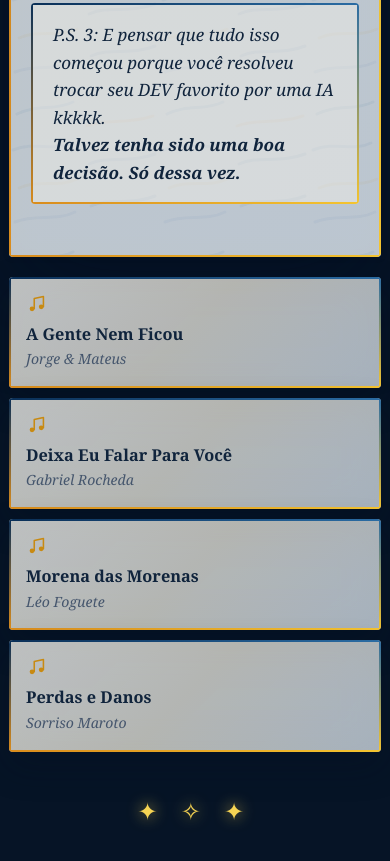
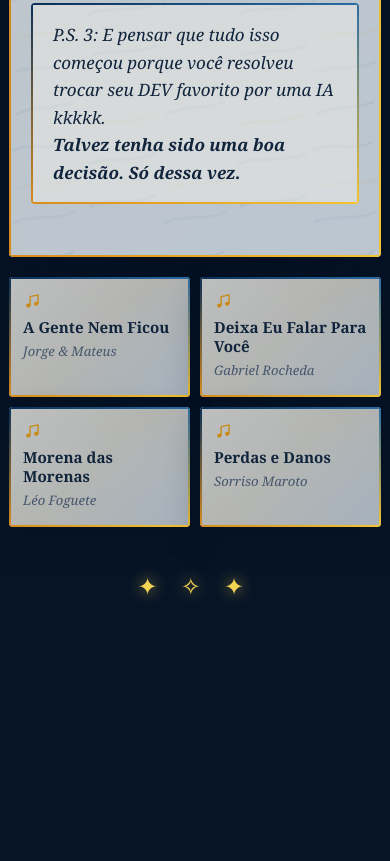
Before and after one commit to HDKAFL/oncinha, a website: page index.html in a window 390 px wide. Shown: the part 7050-7911 px from the top of the page. After the commit the page ends 7698 px from the top, so only its background shows below. Drawn offline with Linux system fonts and the light colour scheme.

Commit message:
Lay out the music cards in a 2x2 grid on phone and tablet
Replace the auto-fit grid with an explicit column count: four across on
desktop, two below 1024px. Tighten padding and type inside the card, since
two columns leave little room on a narrow screen.

```diff
--- a/src/css/tracks.css
+++ b/src/css/tracks.css
@@ -2,9 +2,16 @@
 
 .playlist {
   display: grid;
-  grid-template-columns: repeat(auto-fit, minmax(216px, 1fr));
+  grid-template-columns: repeat(4, 1fr);   /* os quatro lado a lado no desktop */
   gap: 14px;
   margin-top: 26px;
+}
+
+/* Celular e tablet: dois por linha, formando um quadrado 2x2 */
+@media (max-width: 1024px) {
+  .playlist {
+    grid-template-columns: repeat(2, 1fr);
+  }
 }
 
 .track {
@@ -59,12 +66,27 @@
 
 @media (max-width: 560px) {
   .playlist {
-    grid-template-columns: 1fr;
     gap: 10px;
     margin-top: 20px;
   }
 
+  /* Com duas colunas numa tela estreita, o cartão fica apertado:
+     menos respiro e tipos um pouco menores para os títulos longos caberem. */
   .track {
-    padding: 15px 17px 17px;
+    padding: 14px 14px 16px;
+  }
+
+  .track-icon {
+    width: 19px;
+    height: 19px;
+    margin-bottom: 4px;
+  }
+
+  .track-title {
+    font-size: .95em;
+  }
+
+  .track-artist {
+    font-size: .82em;
   }
 }
```
